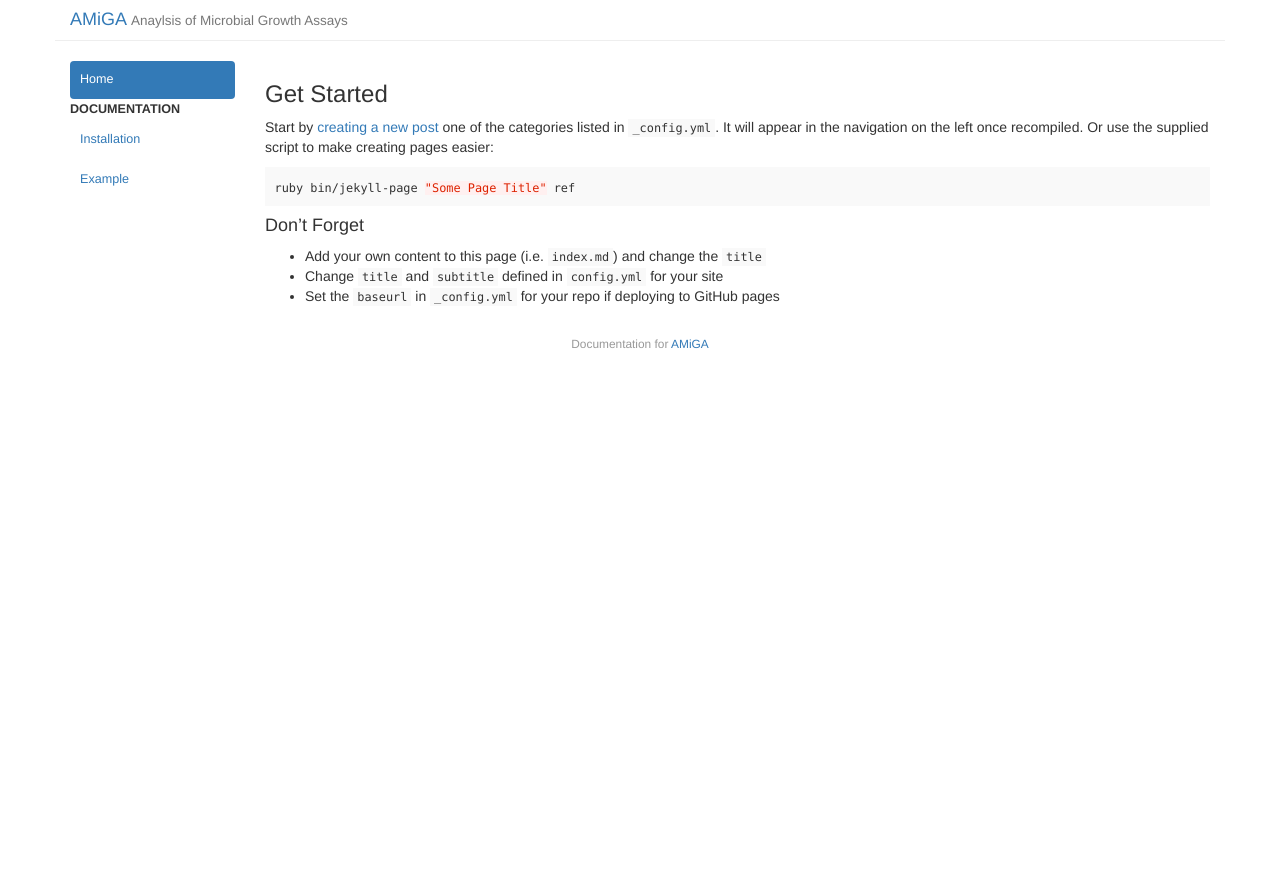
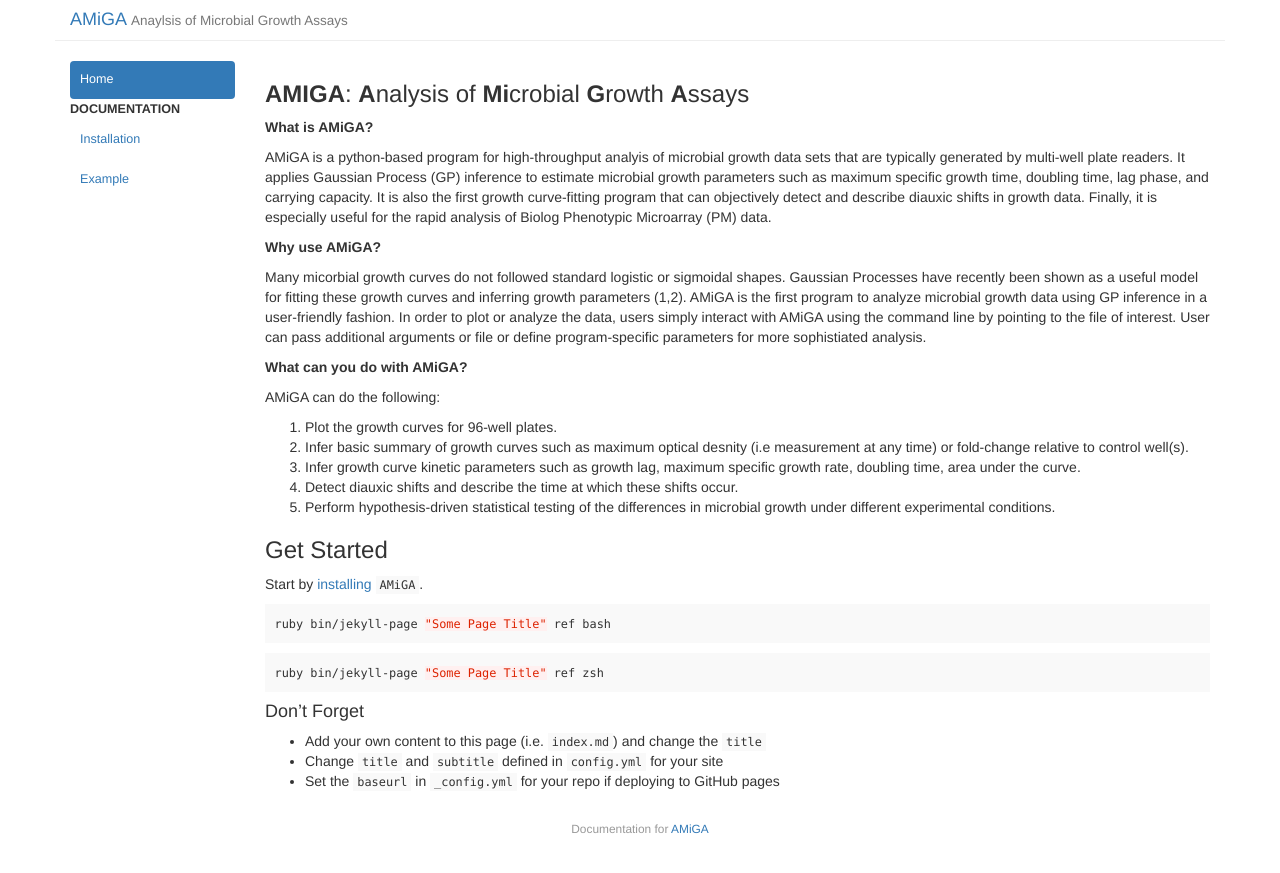
Before and after one commit to firasmidani/amiga, a Jekyll site: the page built from docs/index.md, in a window 1280 px wide. Shown: the top 873 px of the page. Built offline with Jekyll 4.4.1, drawn with Linux system fonts in a browser that asks for light colours.

Commit message:
added introduction, testing syntax highlighting

````diff
--- a/docs/index.md
+++ b/docs/index.md
@@ -3,12 +3,35 @@ layout: default
 title: "Jekyll Docs Template"
 ---
 
+
+### **AMIGA**: **A**nalysis of **Mi**crobial **G**rowth **A**ssays
+
+**What is AMiGA?**
+
+AMiGA is a python-based program for high-throughput analyis of microbial growth  data sets that are typically generated by multi-well plate readers. It applies Gaussian Process (GP<a></a>) inference to estimate microbial growth parameters such as maximum specific growth time, doubling time, lag phase, and carrying capacity. It is also the first growth curve-fitting program that can objectively detect and describe diauxic shifts in growth data. Finally, it is especially useful for the rapid analysis of Biolog Phenotypic Microarray (PM<a></a>) data.
+
+**Why use AMiGA?**
+
+Many micorbial growth curves do not followed standard logistic or sigmoidal shapes. Gaussian Processes have recently been shown as a useful model for fitting these growth curves and inferring growth parameters (1,2<a></a>). AMiGA is the first program to analyze microbial growth data using GP inference in a user-friendly fashion. In order to plot or analyze the data, users simply interact with AMiGA using the command line by pointing to the file of interest. User can pass additional arguments or file or define program-specific parameters for more sophistiated analysis.
+
+**What can you do with AMiGA?**
+
+AMiGA can do the following:
+1. Plot the growth curves for 96-well plates.
+2. Infer basic summary of growth curves such as maximum optical desnity \(i.e measurement at any time<a></a>) or fold-change relative to control well\(s<a></a>).
+3. Infer growth curve kinetic parameters such as growth lag, maximum specific growth rate, doubling time, area under the curve.
+4. Detect diauxic shifts and describe the time at which these shifts occur.
+5. Perform hypothesis-driven statistical testing of the differences in microbial growth under different experimental conditions.
+
 ### Get Started
 
-Start by [creating a new post](http://jekyllrb.com/docs/posts/) one of the categories listed in `_config.yml`. It will appear in the navigation on the left once recompiled. Or use the supplied script to make creating pages easier:
+Start by [installing](/docs/_pages/installation.md) `AMiGA`.
 
 ```bash
-ruby bin/jekyll-page "Some Page Title" ref
+ruby bin/jekyll-page "Some Page Title" ref bash
+```
+```zsh
+ruby bin/jekyll-page "Some Page Title" ref zsh
 ```
 
 #### Don't Forget
````
